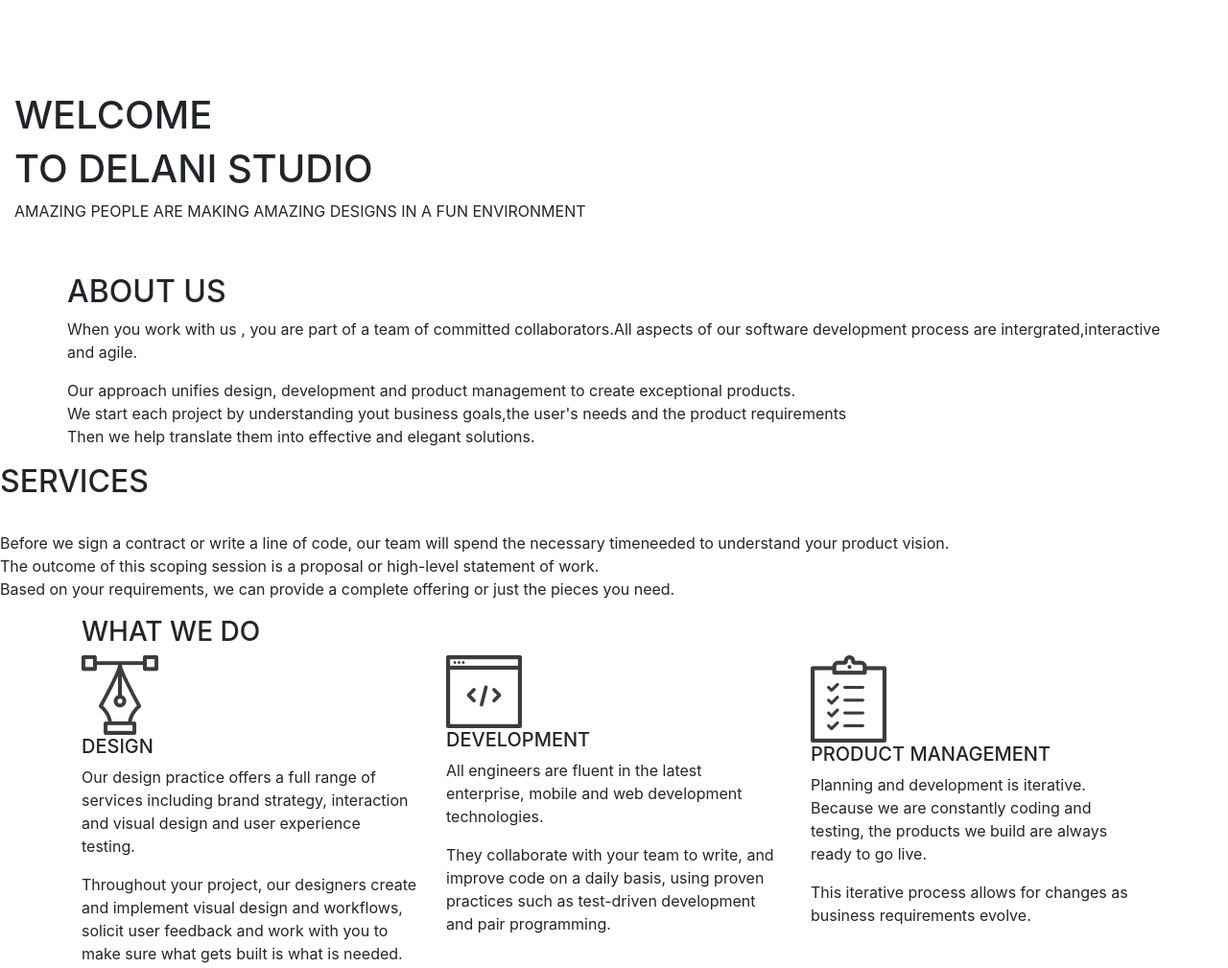
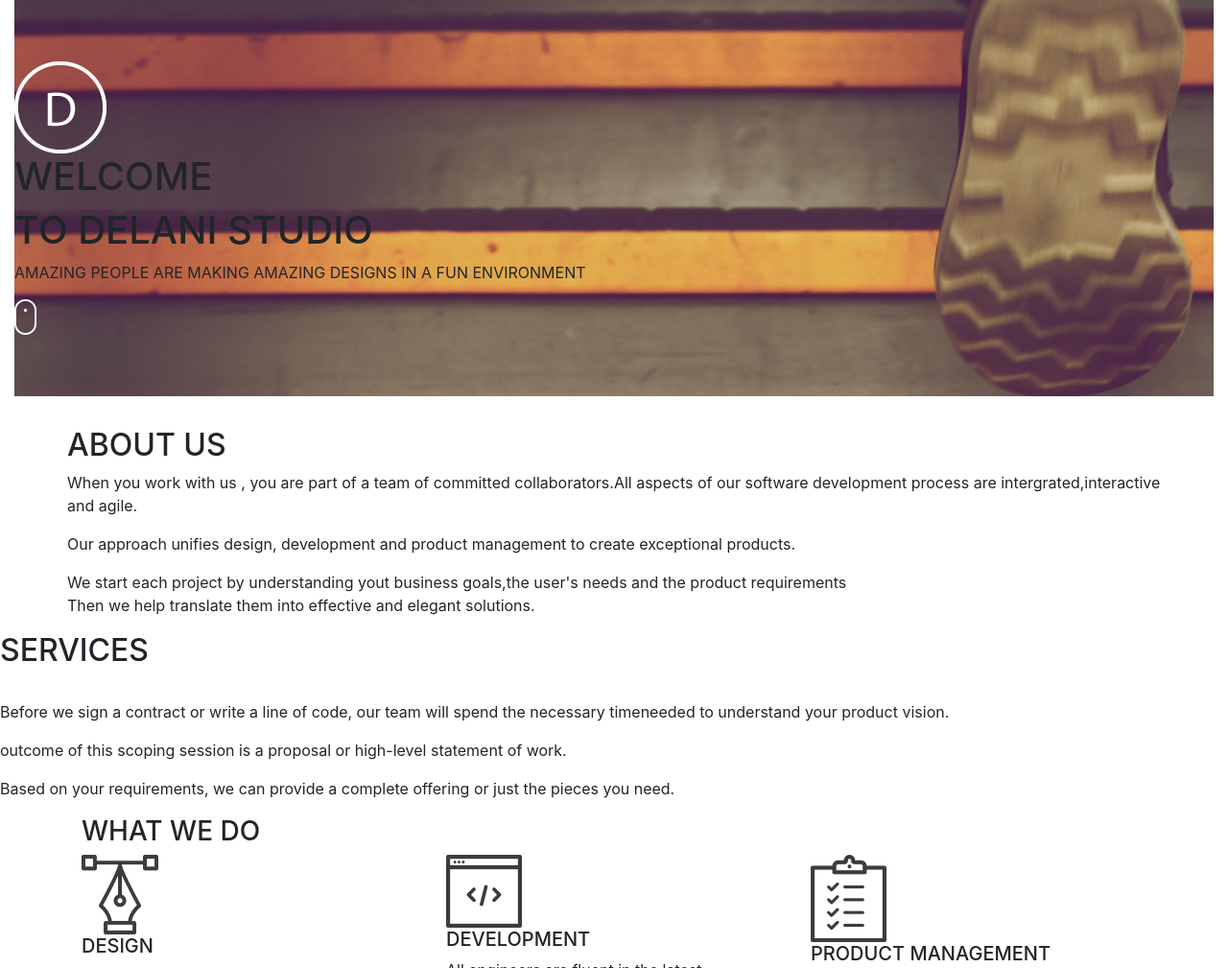
Before and after one commit to kelvin53/Delani-studio, a plain HTML site: page index.html in a window 1280 px wide. Shown: the top 1009 px of the page at 96% size. Drawn offline with Linux system fonts and the light colour scheme.

Commit message:
add modification to index.html file

```diff
--- a/index.html
+++ b/index.html
@@ -10,8 +10,9 @@
 
 </head>
 <body>
-    <div class="container-fluid">
-      <div class="header-section">
+  <div class="container-fluid">
+    <div class="jumbotron jumbotron-fluid" style="background-image: url(img/h_img.jpg)" class="img-fluid">
+      <div class="header-main">
         <img id="logo" src="img/logo.png">
         <h1>WELCOME</h1>
         <h1>TO DELANI STUDIO</h1>
@@ -19,6 +20,7 @@
         <img id="click" src="img/mouse_click.png">
       </div>
     </div>
+  </div>
     <div class="container">
       <div class="row">
         <div id="About">
@@ -26,7 +28,7 @@
           <p>When you work with us , you are part of a team of committed collaborators.All aspects of our software
             development process are intergrated,interactive <br> and agile. </p>
           <p>Our approach unifies design, development and product management to create exceptional products. </br>
-            We start each project by understanding yout business goals,the user's needs and the product requirements </br>
+          <p>We start each project by understanding yout business goals,the user's needs and the product requirements</br>
             Then we help translate them into effective and elegant solutions.</p>
         </div>
       </div>
@@ -36,9 +38,9 @@
         <div id="Services">
           <h2>SERVICES</h2><br>
           <p>Before we sign a contract or write a line of code, our team will spend the necessary timeneeded to understand
-            your product vision.<br>
-            The outcome of this scoping session is a proposal or high-level statement of work.<br>
-            Based on your requirements, we can provide a complete offering or just the pieces you need.<br>
+            your product vision.</p>
+          <p>outcome of this scoping session is a proposal or high-level statement of work.</p>
+          <p>Based on your requirements, we can provide a complete offering or just the pieces you need.</p>
         </div>
       </div>
     </div>
```
